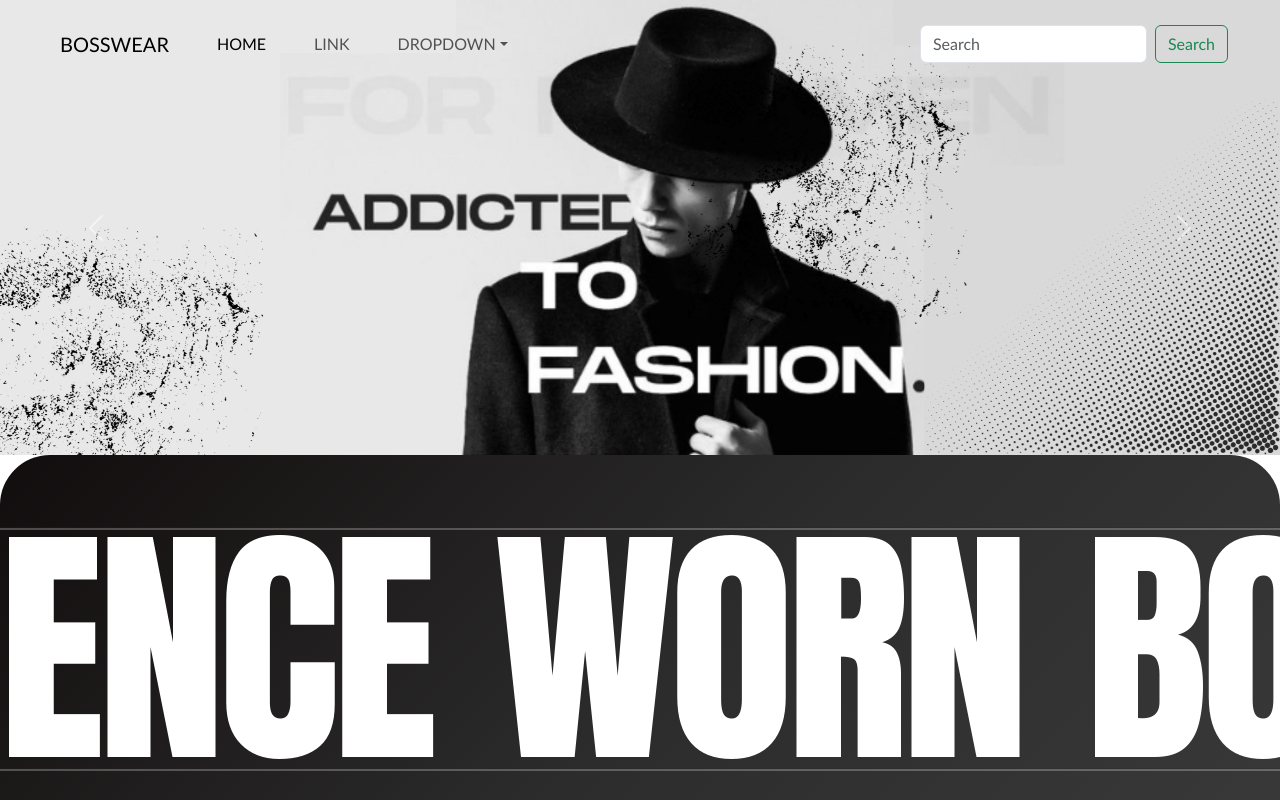
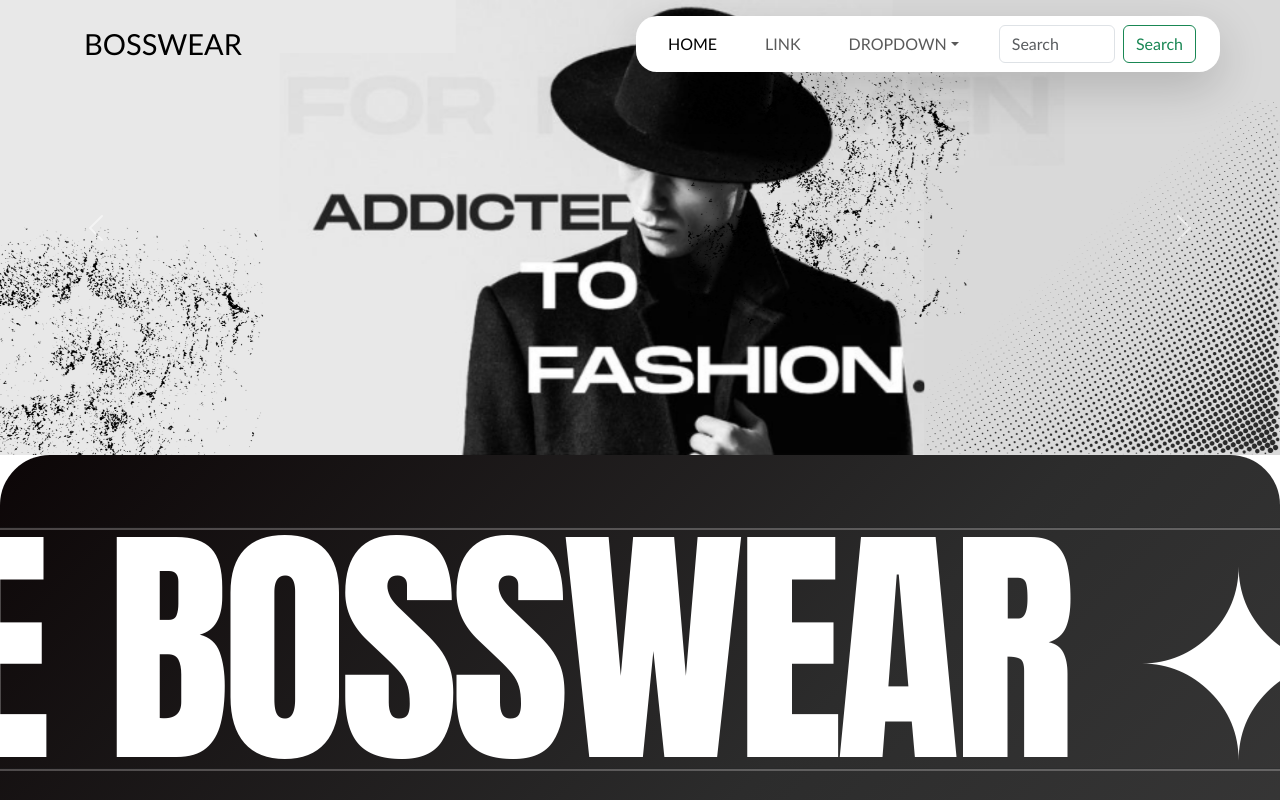
Before and after one commit to MariaYasmeen/BOSSWEAR, a React (Create React App) app: page / in a window 1280 px wide. Shown: the top 800 px of the page. Built offline with nearby package versions, Linux system fonts and the light colour scheme.

Commit message:
Framer Motion Animation

```diff
--- a/src/Components/Components.css
+++ b/src/Components/Components.css
@@ -20,10 +20,10 @@
     width: 100%;
     height: 390px; /* Increased height */
     overflow: hidden;
-    background: linear-gradient(-45deg, #424141, #2c2c2c, #070001,#b1abab,  #070001 );
+    background: linear-gradient(-45deg, #424141, #2c2c2c, #070001,#757272,  #070001 );
   background-size: 300% 300%; padding: 70px 0px;
     border-radius: 50px 50px 0 0; /* Rounded top corners */
-    animation: gradientMove 5s ease infinite;
+    animation: gradientMove 3s ease infinite;
 
   }
 
--- a/src/Components/Marquee.jsx
+++ b/src/Components/Marquee.jsx
@@ -30,12 +30,12 @@ const Marquee = () => {
 
   return (
     <div className="marquee-container">
-           <hr className="line" /> {/* Top Line */}
+           <hr className="line" />
       <div className={`marquee ${scrollDirection}`}>
-        <span>CONFIDENCE WORN BOLD ✦ WE ARE BOSSWEAR ✦ </span>
-        <span>CONFIDENCE WORN BOLD ✦ WE ARE BOSSWEAR ✦ </span>
+        <span>WE ARE BOSSWEAR ✦ WE ARE BOSSWEAR ✦ </span>
+        <span>WE ARE BOSSWEAR ✦ WE ARE BOSSWEAR ✦ </span>
       </div>
-      <hr className="line" /> {/* Top Line */}
+      <hr className="line" />
     </div>
   );
 };
--- a/src/Components/Navbr.jsx
+++ b/src/Components/Navbr.jsx
@@ -1,4 +1,5 @@
-import React from "react";
+import React, { useState, useEffect } from "react";
+import { motion } from "framer-motion";
 
 const navLinks = [
   { name: "HOME", path: "#", active: true },
@@ -7,12 +8,45 @@ const navLinks = [
 ];
 
 const Navbar = () => {
+  const [scrollDirection, setScrollDirection] = useState(null);
+  const [lastScrollY, setLastScrollY] = useState(0);
+  const [isScrolled, setIsScrolled] = useState(false);
+
+  useEffect(() => {
+    const handleScroll = () => {
+      const currentScrollY = window.scrollY;
+
+      if (currentScrollY > lastScrollY && currentScrollY > 50) {
+        setScrollDirection("down");
+      } else {
+        setScrollDirection("up");
+      }
+
+      setIsScrolled(currentScrollY > 50);
+      setLastScrollY(currentScrollY);
+    };
+
+    window.addEventListener("scroll", handleScroll);
+    return () => window.removeEventListener("scroll", handleScroll);
+  }, [lastScrollY]);
+
   return (
-    <nav className="navbar navbar-expand-lg py-4 px-4 bg-transparent">
+    <motion.nav
+      className="navbar navbar-expand-lg fixed-top py-3 px-5"
+      initial={{ opacity: 1, y: 0 }}
+      animate={scrollDirection === "down" ? { opacity: 0, y: -50 } : { opacity: 1, y: 0 }}
+      transition={{ duration: 0.5, ease: "easeOut" }}
+      style={{
+        backgroundColor: "transparent", // No foggy effect
+       }}
+    >
       <div className="container-fluid">
-        <a className="navbar-brand mx-4" href="#">BOSSWEAR</a>
+        <div className="d-flex align-items-center w-100">
+          <a className="navbar-brand mx-4" href="#" style={{ zIndex: 10, fontSize:"29px" }}>
+            BOSSWEAR
+          </a>
           <button
-          className="navbar-toggler"
+            className="navbar-toggler ms-auto"
             type="button"
             data-bs-toggle="collapse"
             data-bs-target="#navbarScroll"
@@ -22,9 +56,19 @@ const Navbar = () => {
           >
             <span className="navbar-toggler-icon"></span>
           </button>
-        <div className="collapse navbar-collapse" id="navbarScroll">
+        </div>
+
+        <div
+          className="collapse navbar-collapse p-2 shadow-lg"
+          id="navbarScroll"
+          style={{
+            borderRadius: "21px",
+            backgroundColor: "white",
+            width: "100%",
+          }}
+        >
           <ul className="navbar-nav me-auto my-2 my-lg-0 navbar-nav-scroll">
-            {navLinks.map((link, index) => (
+            {navLinks.map((link, index) =>
               link.dropdown ? (
                 <li key={index} className="nav-item dropdown mx-3">
                   <a className="nav-link dropdown-toggle" href="#" role="button" data-bs-toggle="dropdown">
@@ -32,28 +76,32 @@ const Navbar = () => {
                   </a>
                   <ul className="dropdown-menu">
                     {link.dropdown.map((item, i) => (
-                      <li key={i}>
-                            <a className="btn dropdown-item px-4 py-2 btn-outline-dark rounded-pill" href="#">{item}</a>
-                      </li>
+                      <motion.li key={i} whileHover={{ scale: 1.1 }} transition={{ duration: 0.3 }}>
+                        <a className="btn dropdown-item px-4 py-2 btn-outline-dark rounded-pill" href="#">
+                          {item}
+                        </a>
+                      </motion.li>
                     ))}
                   </ul>
                 </li>
               ) : (
-                <li key={index} className="nav-item mx-3">
-                  <a className={`nav-link ${link.active ? "active" : ""} ${link.disabled ? "disabled" : ""}`} href={link.path}>
+                <motion.li key={index} className="nav-item mx-3" whileHover={{ scale: 1.1 }} transition={{ duration: 0.3 }}>
+                  <a className={`nav-link ${link.active ? "active" : ""}`} href={link.path}>
                     {link.name}
                   </a>
-                </li>
+                </motion.li>
               )
-            ))}
+            )}
           </ul>
           <form className="d-flex mx-3">
             <input className="form-control me-2" type="search" placeholder="Search" />
-            <button className="btn btn-outline-success" type="submit">Search</button>
+            <motion.button className="btn btn-outline-success" type="submit" whileHover={{ scale: 1.1 }} transition={{ duration: 0.3 }}>
+              Search
+            </motion.button>
           </form>
         </div>
       </div>
-    </nav>
+    </motion.nav>
   );
 };
 
```
Lines whose indentation alone changed are shown as unchanged.
